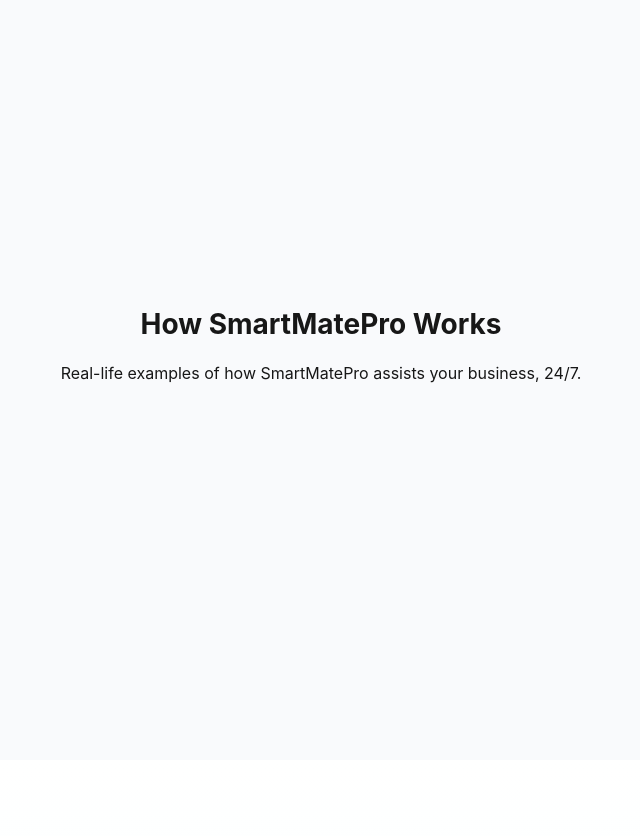
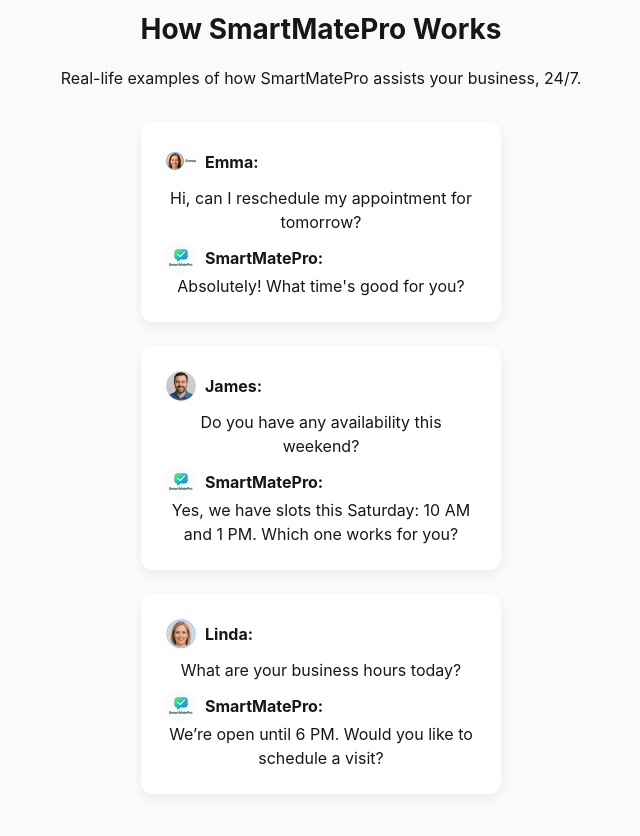
Before and after one commit to BekturUbykeev/smartmatepro, a Next.js app: page / in a window 1280 px wide. Shown: the part 840-1676 px from the top of the page, without its empty margins (319-959 px from the left). Built offline with nearby package versions, Linux system fonts and the light colour scheme.

Commit message:
added examples

```diff
--- a/pages/index.jsx
+++ b/pages/index.jsx
@@ -67,8 +67,42 @@
           width: '100%',
           alignItems: 'center'
         }}>
-          {/* Chat cards here... */}
-          {/* ...same as original cards with avatars... */}
+          <div style={{ maxWidth: '360px', width: '90%', padding: '1.5rem', background: '#fff', borderRadius: '12px', boxShadow: '0 4px 12px rgba(0,0,0,0.06)' }}>
+            <div style={{ display: 'flex', alignItems: 'center', marginBottom: '0.5rem' }}>
+              <img src="/avatars/emma.png" alt="Emma" style={{ width: '32px', height: '32px', borderRadius: '999px', marginRight: '0.5rem' }} />
+              <strong>Emma:</strong>
+            </div>
+            <p>Hi, can I reschedule my appointment for tomorrow?</p>
+            <div style={{ display: 'flex', alignItems: 'center', marginTop: '0.5rem' }}>
+              <img src="/avatars/smartmatepro.png" alt="SmartMatePro" style={{ width: '32px', height: '32px', borderRadius: '999px', marginRight: '0.5rem' }} />
+              <strong>SmartMatePro:</strong>
+            </div>
+            <p>Absolutely! What time's good for you?</p>
+          </div>
+          <div style={{ maxWidth: '360px', width: '90%', padding: '1.5rem', background: '#fff', borderRadius: '12px', boxShadow: '0 4px 12px rgba(0,0,0,0.06)' }}>
+            <div style={{ display: 'flex', alignItems: 'center', marginBottom: '0.5rem' }}>
+              <img src="/avatars/james.png" alt="James" style={{ width: '32px', height: '32px', borderRadius: '999px', marginRight: '0.5rem' }} />
+              <strong>James:</strong>
+            </div>
+            <p>Do you have any availability this weekend?</p>
+            <div style={{ display: 'flex', alignItems: 'center', marginTop: '0.5rem' }}>
+              <img src="/avatars/smartmatepro.png" alt="SmartMatePro" style={{ width: '32px', height: '32px', borderRadius: '999px', marginRight: '0.5rem' }} />
+              <strong>SmartMatePro:</strong>
+            </div>
+            <p>Yes, we have slots this Saturday: 10 AM and 1 PM. Which one works for you?</p>
+          </div>
+          <div style={{ maxWidth: '360px', width: '90%', padding: '1.5rem', background: '#fff', borderRadius: '12px', boxShadow: '0 4px 12px rgba(0,0,0,0.06)' }}>
+            <div style={{ display: 'flex', alignItems: 'center', marginBottom: '0.5rem' }}>
+              <img src="/avatars/linda.png" alt="Linda" style={{ width: '32px', height: '32px', borderRadius: '999px', marginRight: '0.5rem' }} />
+              <strong>Linda:</strong>
+            </div>
+            <p>What are your business hours today?</p>
+            <div style={{ display: 'flex', alignItems: 'center', marginTop: '0.5rem' }}>
+              <img src="/avatars/smartmatepro.png" alt="SmartMatePro" style={{ width: '32px', height: '32px', borderRadius: '999px', marginRight: '0.5rem' }} />
+              <strong>SmartMatePro:</strong>
+            </div>
+            <p>We’re open until 6 PM. Would you like to schedule a visit?</p>
+          </div>
         </div>
       </motion.section>
 
```
